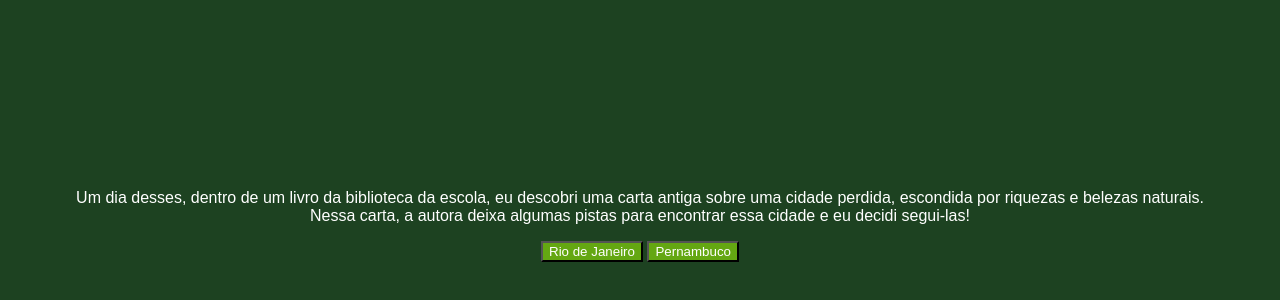
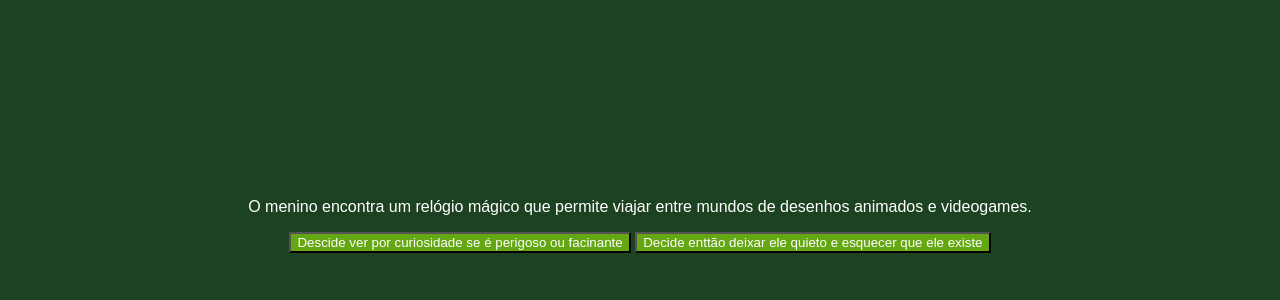
Before and after one commit to MaykSantos1510/Aventura, a plain HTML site: page index.html in a window 1280 px wide. Shown: the part 142-442 px from the top of the page. Drawn offline with Linux system fonts and the light colour scheme; a web font is replaced by a local one.

Commit message:
index.html

```diff
--- a/index.html
+++ b/index.html
@@ -1,4 +1,4 @@
-<!DOCTYPE html>
+    <!DOCTYPE html>
 <html lang="pt-BR">
 <head>
     <meta charset="UTF-8">
@@ -13,9 +13,9 @@
     <main>
         <div class="passo ativo" id="passo-0">
             <img src="img/cenario-passo0.png" alt="">
-            <p>Um dia desses, dentro de um livro da biblioteca da escola, eu descobri uma carta antiga sobre uma cidade perdida, escondida por riquezas e belezas naturais. Nessa carta, a autora deixa algumas pistas para encontrar essa cidade e eu decidi segui-las!</p>
-            <button class="btn-proximo" data-proximo="1">Rio de Janeiro</button>
-            <button class="btn-proximo" data-proximo="2">Pernambuco</button>
+            <p>O menino encontra um relógio mágico que permite viajar entre mundos de desenhos animados e videogames.</p>
+            <button class="btn-proximo" data-proximo="1">Descide ver por curiosidade se é perigoso ou facinante</button>
+            <button class="btn-proximo" data-proximo="2">Decide enttão deixar ele quieto e esquecer que ele existe</button>
         </div>
         <div class="passo" id="passo-1">
             <p>Você começa sua jornada no Rio de Janeiro, subindo o Pico da Tijuca ao amanhecer para encontrar a primeira pista.</p>
```
